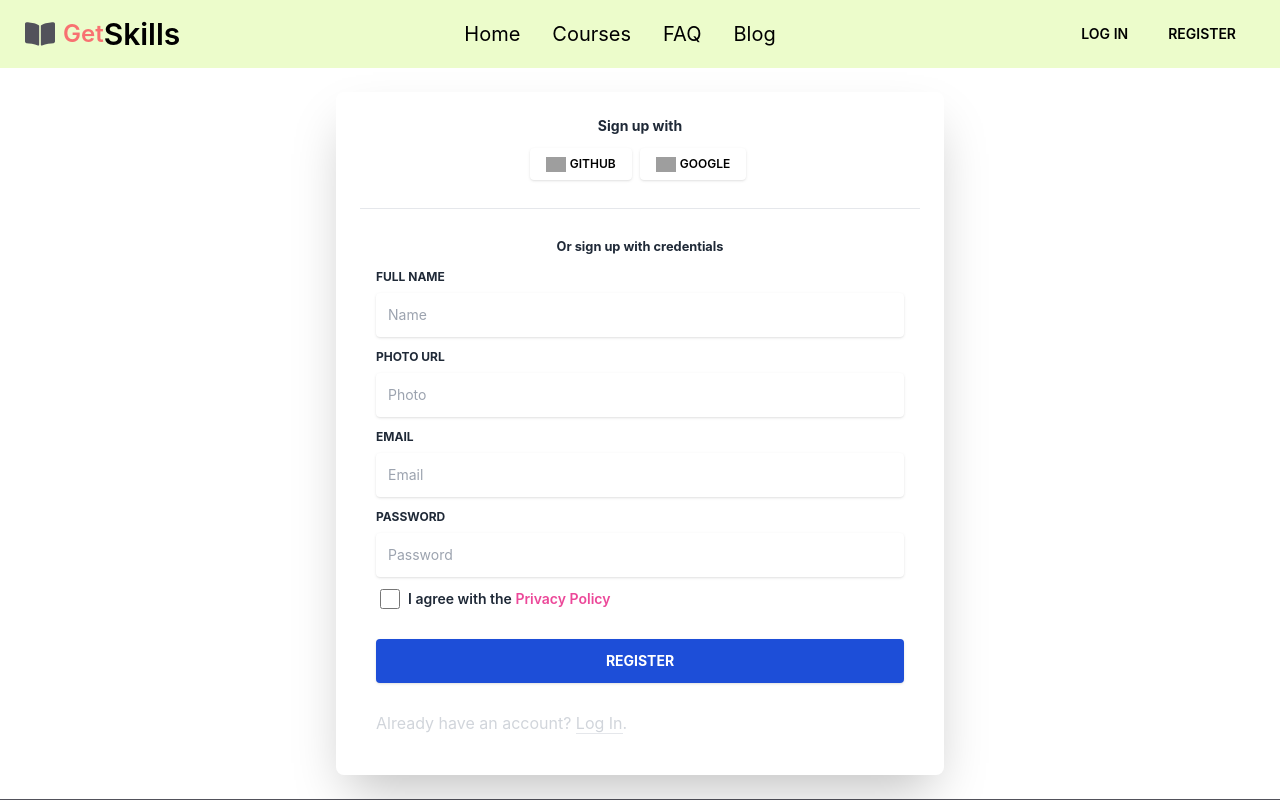
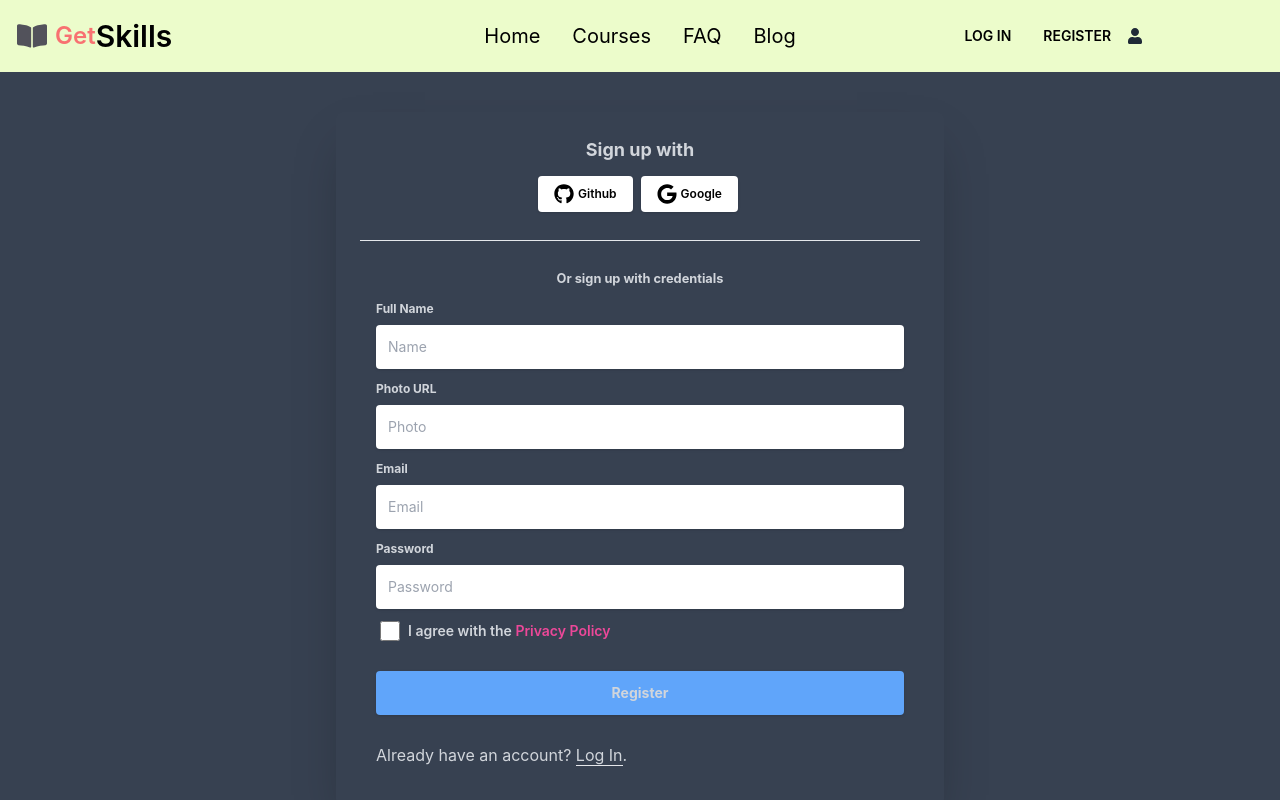
Before and after one commit to tauhid880/Get_Skils, a React (Create React App) app: page /register in a window 1280 px wide. Shown: the top 800 px of the page. Built offline with nearby package versions, Linux system fonts and the light colour scheme; no server answers; grey boxes are pictures that could not be loaded.

Commit message:
google auth system done

```diff
--- a/src/Pages/Login/Login/Login.js
+++ b/src/Pages/Login/Login/Login.js
@@ -1,14 +1,67 @@
-import React from "react";
+import React, { useContext } from "react";
 import { Link } from "react-router-dom";
+import { FaGithub, FaGoogle } from "react-icons/fa";
+import { AuthContext } from "../../../contexts/AuthProvider/AuthProvider";
+import { GoogleAuthProvider } from "firebase/auth";
 
 const Login = () => {
+  const { providerLogin } = useContext(AuthContext);
+  const handleSubmit = (event) => {
+    event.preventDefault();
+    const form = event.target;
+    const email = form.email.value;
+    const password = form.password.value;
+    console.log(email, password);
+  };
+
+  const googleProvider = new GoogleAuthProvider();
+
+  const handleGoogleSignIn = () => {
+    providerLogin(googleProvider)
+      .then((result) => {
+        const user = result.user;
+        console.log(user);
+      })
+      .catch((error) => console.error(error));
+  };
   return (
-    <form className="bg-gray-10  ">
-      <div className="flex justify-center h-screen w-screen  items-center">
-        <div className="w-full md:w-1/2 flex flex-col items-center shadow-2xl ">
+    <div className="bg-gray-700">
+      <div className="flex justify-center h-screen w-screen items-center">
+        <form
+          onSubmit={handleSubmit}
+          className="w-full md:w-1/2 p-10 flex flex-col items-center shadow-2xl "
+        >
           <h1 className="text-center text-2xl font-bold text-gray-400 mb-6">
             LOGIN
           </h1>
+
+          <div className="google">
+            <div className="rounded-t mb-0 px-6 py-6">
+              <div className="text-center mb-3">
+                <h6 className=" text-lg text-gray-300 font-bold">
+                  Log In with
+                </h6>
+              </div>
+              <div className="btn-wrapper normal-case text-center">
+                <button
+                  className="bg-white normal-case text-black active:bg-blue-200  font-semibold px-4 py-2 rounded outline-none focus:outline-none mr-2 mb-1  shadow hover:shadow-md inline-flex items-center  text-xs ease-linear transition-all duration-150"
+                  type="button"
+                >
+                  <FaGithub className="mr-1 text-xl"></FaGithub>
+                  Github{" "}
+                </button>
+                <button
+                  onClick={handleGoogleSignIn}
+                  className="bg-white text-black  text-blueGray-700 font-semibold px-4 py-2 rounded outline-none focus:outline-none mr-1 mb-1  shadow hover:shadow-md inline-flex items-center  text-xs ease-linear transition-all duration-150"
+                  type="button"
+                >
+                  <FaGoogle className="mr-1 text-xl"></FaGoogle>
+                  Google
+                </button>
+              </div>
+              <hr className="mt-6 border-b-1 border-blueGray-300" />
+            </div>
+          </div>
 
           <div className="w-3/4 mb-6">
             <input
@@ -17,6 +70,7 @@ const Login = () => {
               id="email"
               className="w-full py-4 px-8 bg-slate-200 placeholder:font-semibold rounded hover:ring-1 outline-blue-500"
               placeholder="Your Email"
+              required
             />
           </div>
 
@@ -27,6 +81,7 @@ const Login = () => {
               id="password"
               className="w-full py-4 px-8 bg-slate-200 placeholder:font-semibold rounded hover:ring-1 outline-blue-500 "
               placeholder="Password"
+              required
             />
           </div>
 
@@ -66,9 +121,9 @@ const Login = () => {
             </Link>
             .
           </div>
-        </div>
+        </form>
       </div>
-    </form>
+    </div>
   );
 };
 
--- a/src/Pages/Login/Register/Register.js
+++ b/src/Pages/Login/Register/Register.js
@@ -1,102 +1,124 @@
-import React from "react";
+import React, { useContext } from "react";
+import { FaGithub, FaGoogle } from "react-icons/fa";
 import { Link } from "react-router-dom";
+import { AuthContext } from "../../../contexts/AuthProvider/AuthProvider";
+import { GoogleAuthProvider } from "firebase/auth";
 
 const Register = () => {
+  const { providerLogin } = useContext(AuthContext);
+  const handleSubmit = (event) => {
+    event.preventDefault();
+    const form = event.target;
+    const email = form.email.value;
+    const password = form.password.value;
+    const name = form.name.value;
+    const photoURL = form.photoURL.value;
+  };
+  const googleProvider = new GoogleAuthProvider();
+  const handleGoogleSignIn = () => {
+    providerLogin(googleProvider)
+      .then((result) => {
+        const user = result.user;
+        console.log(user);
+      })
+      .catch((error) => console.error(error));
+  };
+
   return (
-    <section className=" bg-base-100">
-      <div className="w-full lg:w-6/12 px-4 mx-auto pt-6">
-        <div className="relative flex flex-col min-w-0 break-words w-full mb-6 shadow-2xl rounded-lg bg-blueGray-200 border-0">
+    <section className=" bg-gray-700 h-full">
+      <div className=" lg:w-6/12 px-4 mx-auto py-10">
+        <div className=" normal-case flex flex-col min-w-0 break-words w-full  shadow-2xl rounded-lg border-0">
           <div className="rounded-t mb-0 px-6 py-6">
             <div className="text-center mb-3">
-              <h6 className="text-blueGray-500 text-sm font-bold">
-                Sign up with
-              </h6>
+              <h6 className=" text-lg text-gray-300 font-bold">Sign up with</h6>
             </div>
-            <div className="btn-wrapper text-center">
+            <div className="btn-wrapper normal-case text-center">
               <button
-                className="bg-white text-black active:bg-blueGray-50 text-blueGray-700 font-semibold px-4 py-2 rounded outline-none focus:outline-none mr-2 mb-1 uppercase shadow hover:shadow-md inline-flex items-center font-bold text-xs ease-linear transition-all duration-150"
+                className="bg-white normal-case text-black active:bg-blue-200  font-semibold px-4 py-2 rounded outline-none focus:outline-none mr-2 mb-1  shadow hover:shadow-md inline-flex items-center  text-xs ease-linear transition-all duration-150"
                 type="button"
               >
-                <img
-                  alt="..."
-                  className="w-5 mr-1"
-                  src="https://demos.creative-tim.com/notus-js/assets/img/github.svg"
-                />
+                <FaGithub className="mr-1 text-xl"></FaGithub>
                 Github{" "}
               </button>
               <button
-                className="bg-white text-black active:bg-blueGray-50 text-blueGray-700 font-semibold px-4 py-2 rounded outline-none focus:outline-none mr-1 mb-1 uppercase shadow hover:shadow-md inline-flex items-center font-bold text-xs ease-linear transition-all duration-150"
+                onClick={handleGoogleSignIn}
+                className="bg-white text-black  text-blueGray-700 font-semibold px-4 py-2 rounded outline-none focus:outline-none mr-1 mb-1  shadow hover:shadow-md inline-flex items-center  text-xs ease-linear transition-all duration-150"
                 type="button"
               >
-                <img
-                  alt="..."
-                  className="w-5 mr-1"
-                  src="https://demos.creative-tim.com/notus-js/assets/img/google.svg"
-                />
+                <FaGoogle className="mr-1 text-xl"></FaGoogle>
                 Google
               </button>
             </div>
             <hr className="mt-6 border-b-1 border-blueGray-300" />
           </div>
           <div className="flex-auto px-4 lg:px-10 py-10 pt-0">
-            <div className="text-blueGray-400 text-center mb-3 font-bold">
-              <small>Or sign up with credentials</small>
+            <div className=" text-center mb-3 font-bold">
+              <small className="text-gray-300">
+                Or sign up with credentials
+              </small>
             </div>
-            <form>
-              <div className="relative w-full mb-3">
-                <label className="block uppercase text-blueGray-600 text-xs font-bold mb-2">
+            <form onSubmit={handleSubmit}>
+              <div className=" w-full mb-3">
+                <label className="block   text-xs text-gray-300 font-bold mb-2">
                   {" "}
                   Full Name
                 </label>
                 <input
-                  type="email"
-                  className="border-0 px-3 py-3 placeholder-blueGray-300 text-blueGray-600 bg-white rounded text-sm shadow focus:outline-none focus:ring w-full ease-linear transition-all duration-150"
+                  type="text"
+                  name="name"
+                  required
+                  className="border-0 px-3 py-3 placeholder-blueGray-300  bg-white rounded text-sm shadow focus:outline-none focus:ring w-full ease-linear transition-all duration-150"
                   placeholder="Name"
                 />
               </div>
 
-              <div className="relative w-full mb-3">
-                <label className="block uppercase text-blueGray-600 text-xs font-bold mb-2">
+              <div className=" w-full mb-3">
+                <label className="block text-gray-300   text-xs font-bold mb-2">
                   {" "}
                   Photo URL
                 </label>
                 <input
-                  type="email"
-                  className="border-0 px-3 py-3 placeholder-blueGray-300 text-blueGray-600 bg-white rounded text-sm shadow focus:outline-none focus:ring w-full ease-linear transition-all duration-150"
+                  type="text"
+                  name="photoURL"
+                  className="border-0 px-3 py-3   bg-white rounded text-sm shadow focus:outline-none focus:ring w-full ease-linear transition-all duration-150"
                   placeholder="Photo"
                 />
               </div>
 
               <div className="relative w-full mb-3">
-                <label className="block uppercase text-blueGray-600 text-xs font-bold mb-2">
+                <label className="block text-gray-300  text-xs font-bold mb-2">
                   Email
                 </label>
                 <input
                   type="email"
-                  className="border-0 px-3 py-3 placeholder-blueGray-300 text-blueGray-600 bg-white rounded text-sm shadow focus:outline-none focus:ring w-full ease-linear transition-all duration-150"
+                  name="email"
+                  required
+                  className="border-0 px-3 py-3   bg-white rounded text-sm shadow focus:outline-none focus:ring w-full ease-linear transition-all duration-150"
                   placeholder="Email"
                 />
               </div>
 
               <div className="relative w-full mb-3">
-                <label className="block uppercase text-blueGray-600 text-xs font-bold mb-2">
+                <label className="block text-gray-300  text-xs font-bold mb-2">
                   Password
                 </label>
                 <input
                   type="password"
-                  className="border-0 px-3 py-3 placeholder-blueGray-300 text-blueGray-600 bg-white rounded text-sm shadow focus:outline-none focus:ring w-full ease-linear transition-all duration-150"
+                  name="password"
+                  required
+                  className="border-0 px-3 py-3   bg-white rounded text-sm shadow focus:outline-none focus:ring w-full ease-linear transition-all duration-150"
                   placeholder="Password"
                 />
               </div>
 
               <div>
-                <label className="inline-flex items-center cursor-pointer">
+                <label className="inline-flex  items-center cursor-pointer">
                   <input
                     id="customCheckLogin"
                     type="checkbox"
-                    className="form-checkbox border-0 rounded text-blueGray-700 ml-1 w-5 h-5 ease-linear transition-all duration-150"
+                    className="form-checkbox border-0 rounded  ml-1 w-5 h-5 ease-linear transition-all duration-150"
                   />
-                  <span className="ml-2 text-sm font-semibold text-blueGray-600">
+                  <span className="ml-2 text-sm text-gray-300 font-semibold ">
                     I agree with the {""}
                     <Link className="text-pink-500">Privacy Policy</Link>
                   </span>
@@ -105,8 +127,8 @@ const Register = () => {
 
               <div className="text-center mt-6">
                 <button
-                  className="bg-blue-700 text-white active:bg-blueGray-600 text-sm font-bold uppercase px-6 py-3 rounded shadow hover:shadow-lg outline-none focus:outline-none mr-1 mb-1 w-full ease-linear transition-all duration-150"
-                  type="button"
+                  className="bg-blue-400 text-gray-300  text-sm font-bold  px-6 py-3 rounded shadow hover:shadow-lg outline-none focus:outline-none mr-1 mb-1 w-full ease-linear transition-all duration-150"
+                  type="submit"
                 >
                   Register
                 </button>
--- a/src/Pages/Shared/Footer/Footer.js
+++ b/src/Pages/Shared/Footer/Footer.js
@@ -3,15 +3,15 @@ import { Link } from "react-router-dom";
 
 const Footer = () => {
   return (
-    <footer className="footer footer-center p-10 bg-zinc-600 text-white">
-      <div className="grid grid-flow-col gap-4">
+    <footer className="footer footer-center  bg-zinc-600 text-white">
+      <div className="grid grid-flow-col gap-4 m-5">
         <Link className="link link-hover">About us</Link>
         <Link className="link link-hover">Contact</Link>
         <Link className="link link-hover">Pricing</Link>
         <Link className="link link-hover">Press kit</Link>
       </div>
       <div>
-        <div className="grid grid-flow-col gap-4">
+        <div className="grid grid-flow-col gap-3">
           <Link>
             <svg
               xmlns="http://www.w3.org/2000/svg"
--- a/src/Pages/Shared/Header/Header.js
+++ b/src/Pages/Shared/Header/Header.js
@@ -1,10 +1,17 @@
-import React from "react";
 import { Link } from "react-router-dom";
-import { FaBookOpen } from "react-icons/fa";
+import { FaBookOpen, FaUser } from "react-icons/fa";
+import { useContext } from "react";
+import { AuthContext } from "../../../contexts/AuthProvider/AuthProvider";
 
 const Header = () => {
+  const { user, logOut } = useContext(AuthContext);
+  const handleLogOut = () => {
+    logOut()
+      .then(() => {})
+      .catch((error) => console.error(error));
+  };
   return (
-    <div className="navbar bg-lime-100 w-screen">
+    <div className="navbar bg-lime-100 w-auto p-0">
       <div className="navbar-start">
         <div className="dropdown">
           <label tabIndex={0} className="btn btn-ghost text-black lg:hidden">
@@ -25,7 +32,7 @@ const Header = () => {
           </label>
           <ul
             tabIndex={0}
-            className="menu menu-compact dropdown-content mt-3 p-2 shadow  rounded-box w-52"
+            className="menu text-black menu-compact dropdown-content mt-3 p-2 shadow  rounded-box w-52"
           >
             <li className="">
               <Link to={"/"}>Home</Link>
@@ -65,16 +72,40 @@ const Header = () => {
           </li>
         </ul>
       </div>
-      <div className="navbar-end mx-5">
+      <div className="navbar-end  justify-center ">
+        <div className="  text-xs lg:text-sm text-black">
+          {user?.uid ? (
+            <>
+              <button onClick={handleLogOut} className="btn btn-ghost mx-2">
+                Log Out
+              </button>
+            </>
+          ) : (
+            <>
+              <div className="flex">
                 <Link
                   to={"/login"}
-          className="btn btn-outline rounded-full border-0 mr-2 text-black"
+                  className="btn btn-ghost border-0 text-xs p-1 m-3  lg:text-sm text-black"
                 >
                   Log In
                 </Link>
-        <Link to={"/register"} className="btn btn-outline border-0 text-black">
+                <Link
+                  to={"/register"}
+                  className="btn btn-ghost border-0 text-xs p-1 m-3 lg:text-sm text-black"
+                >
                   Register
                 </Link>
+              </div>
+            </>
+          )}
+        </div>
+        <div className="tooltip tooltip-bottom" data-tip={user?.displayName}>
+          {user?.photoURL ? (
+            <img className="w-10 rounded-full" src={user?.photoURL} alt="" />
+          ) : (
+            <FaUser></FaUser>
+          )}
+        </div>
       </div>
     </div>
   );
--- a/src/Pages/courses/Courses.js
+++ b/src/Pages/courses/Courses.js
@@ -5,7 +5,7 @@ import RightSideBar from "../Shared/RightSideBar/RightSideBar";
 const Courses = () => {
   return (
     <div className="min-h-screen">
-      <div className="grid col-span-12 lg:grid-cols-12 ">
+      <div className="grid col-span-12 lg:grid-cols-12 w-auto ">
         <div className="bg-lime-50 col-span-6 lg:col-span-2">
           <LeftSideBar></LeftSideBar>
         </div>
--- a/src/Routes/Routes/Routes.js
+++ b/src/Routes/Routes/Routes.js
@@ -3,6 +3,7 @@ import Main from "../../layout/Main";
 import Blog from "../../Pages/Blog/Blog";
 
 import Courses from "../../Pages/courses/Courses";
+import ErrorPage from "../../Pages/ErrorPage/ErrorPage";
 import Home from "../../Pages/Home/Home";
 import Login from "../../Pages/Login/Login/Login";
 import Register from "../../Pages/Login/Register/Register";
@@ -35,4 +36,8 @@ export const router = createBrowserRouter([
       },
     ],
   },
+  {
+    path: "*",
+    element: <ErrorPage></ErrorPage>,
+  },
 ]);
--- /dev/null
+++ b/src/contexts/AuthProvider/AuthProvider.js
@@ -0,0 +1,37 @@
+import React, { createContext, useEffect, useState } from "react";
+import {
+  getAuth,
+  onAuthStateChanged,
+  signInWithPopup,
+  signOut,
+} from "firebase/auth";
+import app from "../../firebase/firebase.config";
+export const AuthContext = createContext();
+const auth = getAuth(app);
+const AuthProvider = ({ children }) => {
+  const [user, setUser] = useState(null);
+
+  //   Google Login
+  const providerLogin = (provider) => {
+    return signInWithPopup(auth, provider);
+  };
+  // Log out
+  const logOut = () => {
+    return signOut(auth);
+  };
+  //   Observer
+  useEffect(() => {
+    const unsubscribe = onAuthStateChanged(auth, (currentUser) => {
+      setUser(currentUser);
+    });
+    return () => {
+      unsubscribe();
+    };
+  }, []);
+  const authInfo = { user, providerLogin, logOut };
+  return (
+    <AuthContext.Provider value={authInfo}>{children}</AuthContext.Provider>
+  );
+};
+
+export default AuthProvider;
```
Also changed, not shown: src/Pages/ErrorPage/ErrorPage.js (added, +24 -0 lines), src/Pages/Shared/RightSideBar/RightSideBar.js (+7 -2 lines), src/context/AuthProvider/AuthProvider.js (deleted, +0 -7 lines), src/index.js (+10 -7 lines). Lines whose indentation alone changed are shown as unchanged.
